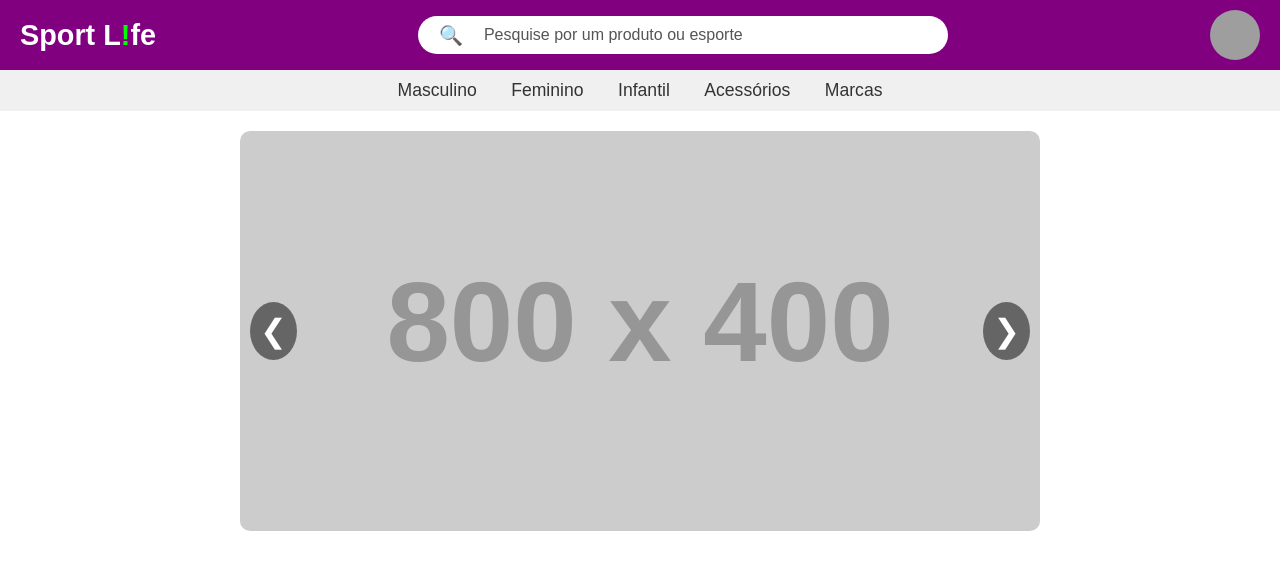
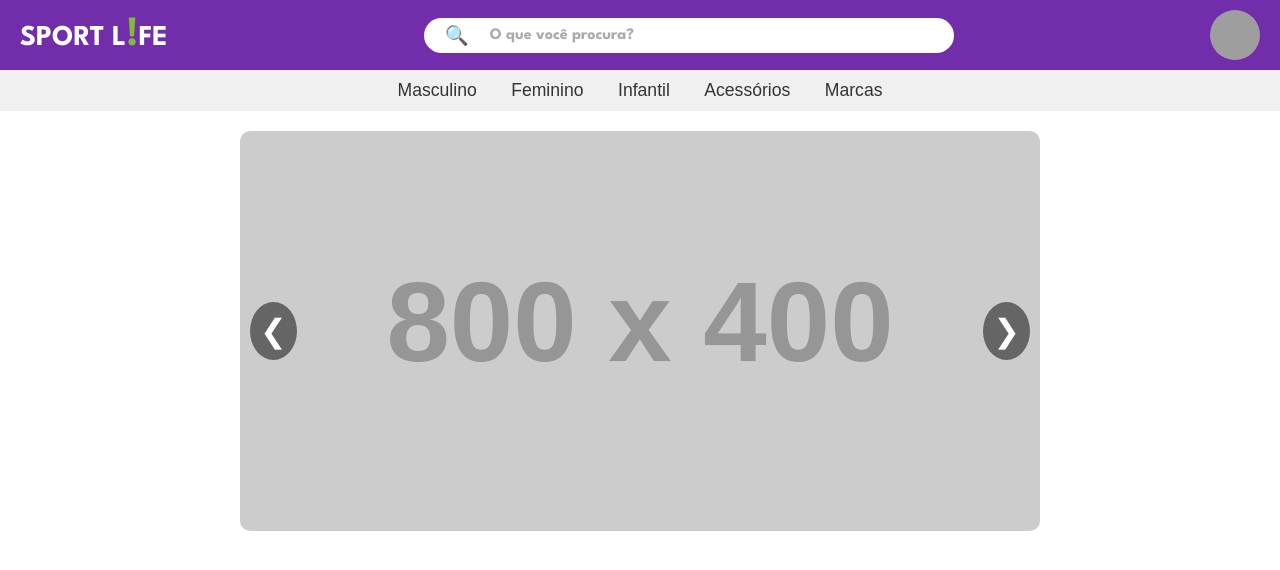
Before and after one commit to aninhaasoaress/sportlife_2d, a plain HTML site: page index.html in a window 1280 px wide. Drawn offline with Linux system fonts and the light colour scheme; grey boxes are pictures that could not be loaded; placeholder pictures from the web are drawn by us.

Commit message:
Update index.html

```diff
--- a/index.html
+++ b/index.html
@@ -3,6 +3,7 @@
 <head>
     <meta charset="UTF-8">
     <meta name="viewport" content="width=device-width, initial-scale=1.0">
+    <link href="https://fonts.googleapis.com/css2?family=League+Spartan:wght@100..900&display=swap" rel="stylesheet">
     <title>Sport Life</title>
     <style>
         body {
@@ -11,7 +12,7 @@
             padding: 0;
         }
         header {
-            background-color: #800080;
+            background-color: #722dab;
             color: #fff;
             display: flex;
             align-items: center;
@@ -23,8 +24,16 @@
             font-size: 1.8em;
             font-weight: bold;
         }
+        .clicavel {
+            text-decoration: none;
+        }
+        .logo {
+            color: white;
+            font-family: "League Spartan";
+        }
         .highlight {
-            color: #00ff00;
+            color: #80bb38;
+            font-size: 40px;
         }
         .search-bar {
             display: flex;
@@ -49,9 +58,11 @@
             padding: 5px;
             border-radius: 20px;
             font-size: 1em;
+            font-family: "League Spartan";
+            font-weight: 700;
         }
         .search-bar input::placeholder {
-            color: #555;
+            color: #aca9a9;
         }
         .profile-image {
             width: 50px;
@@ -117,10 +128,10 @@
 <body>
 
     <header>
-        <h1>Sport L<span class="highlight">!</span>fe</h1>
+        <a class="clicavel" href="index.html"><h1 class="logo">SPORT L<span class="highlight">!</span>FE</h1></a>
         <div class="search-bar">
             <button>&#128269;</button>
-            <input type="text" placeholder="Pesquise por um produto ou esporte">
+            <input type="text" placeholder="O que você procura?">
         </div>
         <img src="https://www.google.com/url?sa=i&url=https%3A%2F%2Fmotorsport.uol.com.br%2Fdriver%2Fmax-verstappen%2F127032%2F&psig=AOvVaw2lxj2V2VkvnD9-zWnipHDp&ust=1730521599051000&source=images&cd=vfe&opi=89978449&ved=0CBQQjRxqFwoTCOCFn72luokDFQAAAAAdAAAAABAE" alt="Max Verstappen" class="profile-image">
     </header>
```
